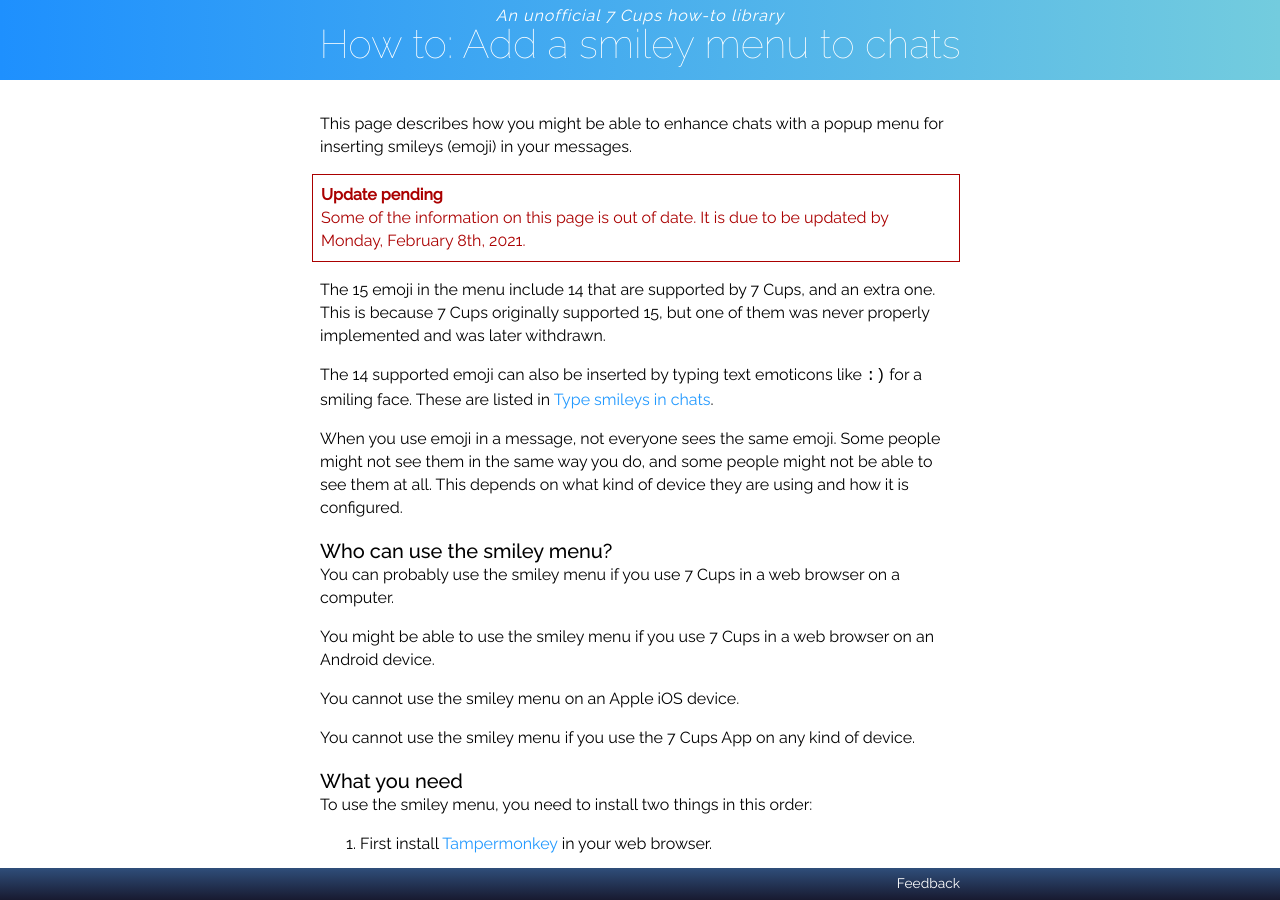
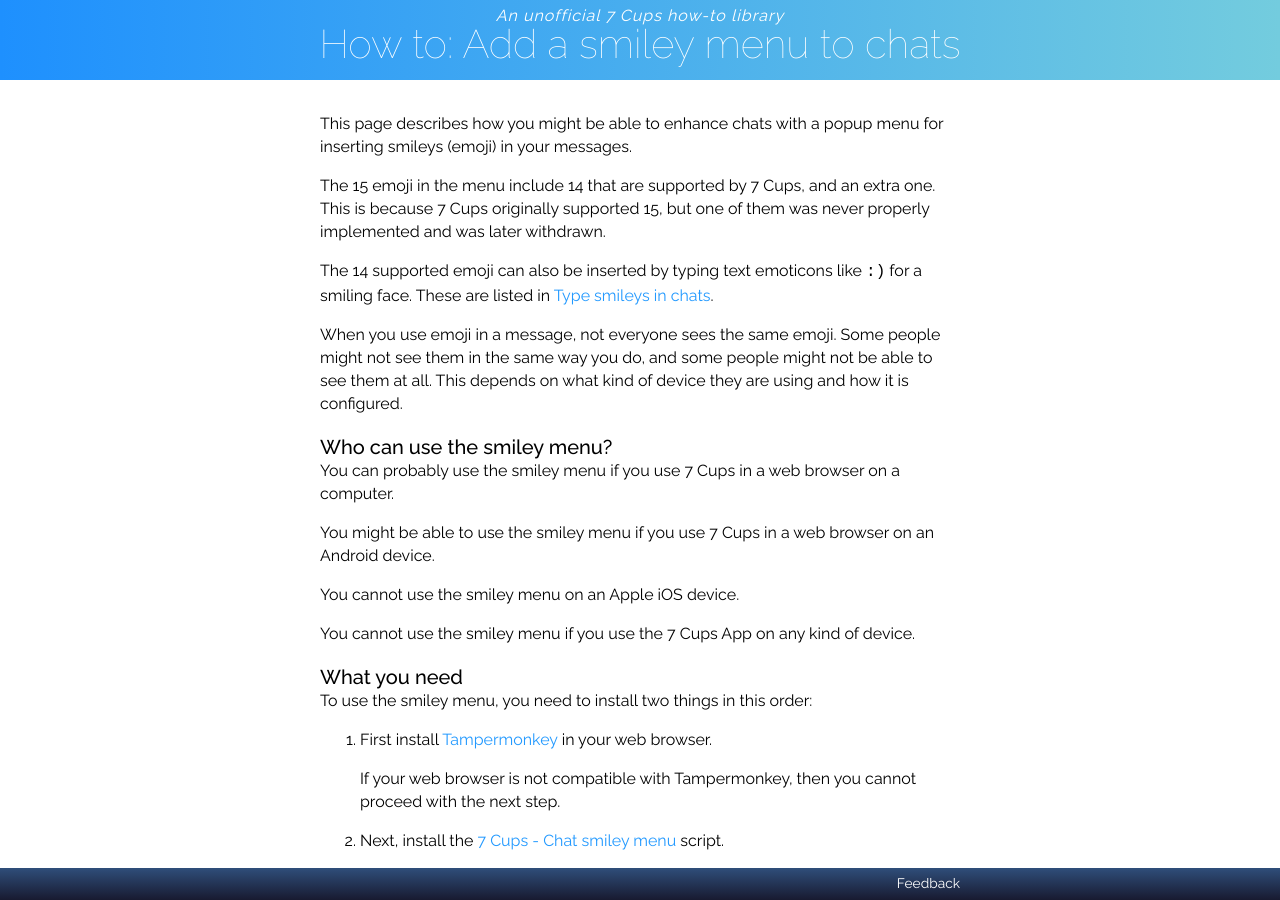
Before and after one commit to RarelyCharlie/rarelycharlie.github.io, a Jekyll site: the page built from _howto/smileymenu.md, in a window 1280 px wide and 900 px high. Built offline with Jekyll 4.4.1, drawn with Linux system fonts in a browser that asks for light colours.

Commit message:
remove update warning

```diff
--- a/_howto/smileymenu.md
+++ b/_howto/smileymenu.md
@@ -6,8 +6,6 @@ feedback: "https://www.7cups.com/@RarelyCharlie"
 ---
 <style>img {box-shadow: 4px 4px 12px #aaa;}</style>
 This page describes how you might be able to enhance chats with a popup menu for inserting smileys (emoji) in your messages.
-
-<div style="border: 1px solid #a00; padding: 1ex; margin: 0 0 1em -1ex; color: #a00;"><b>Update pending</b><br>Some of the information on this page is out of date. It is due to be updated by Monday, February 8th, 2021.</div>
 
 The 15 emoji in the menu include 14 that are supported by 7 Cups, and an extra one. This is because 7 Cups originally supported 15, but one of them was never properly implemented and was later withdrawn.
 
```
